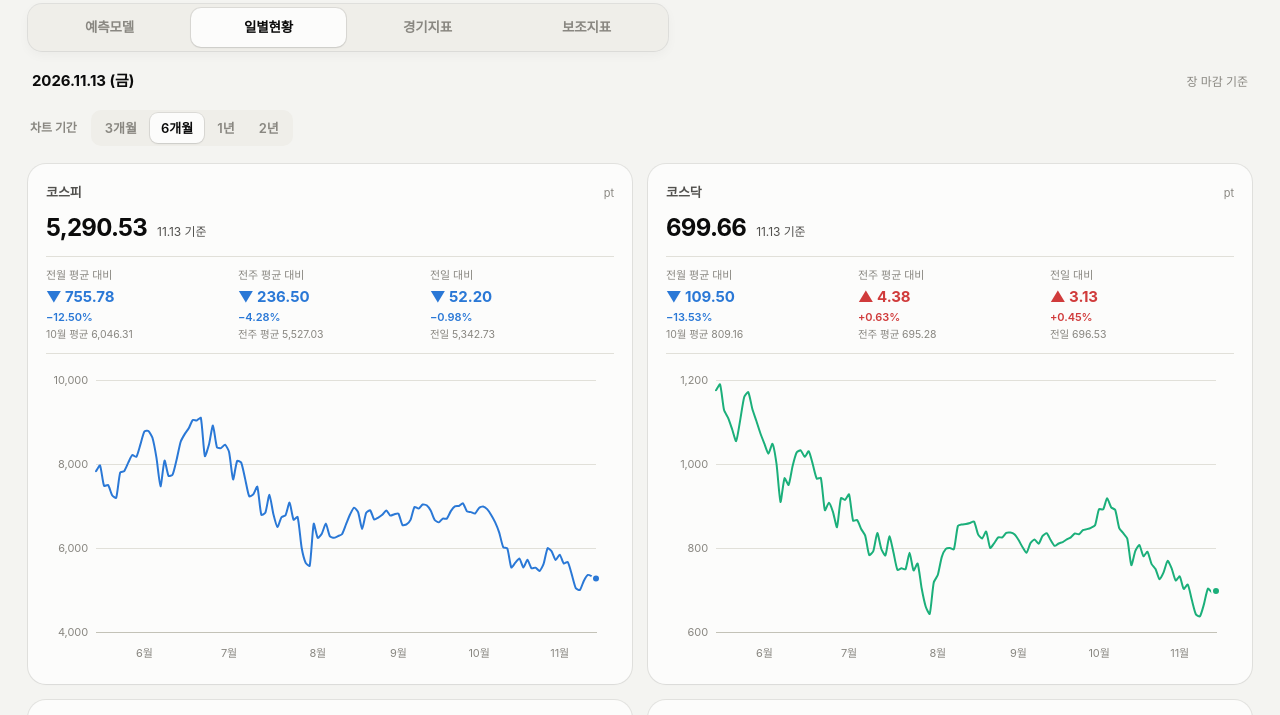
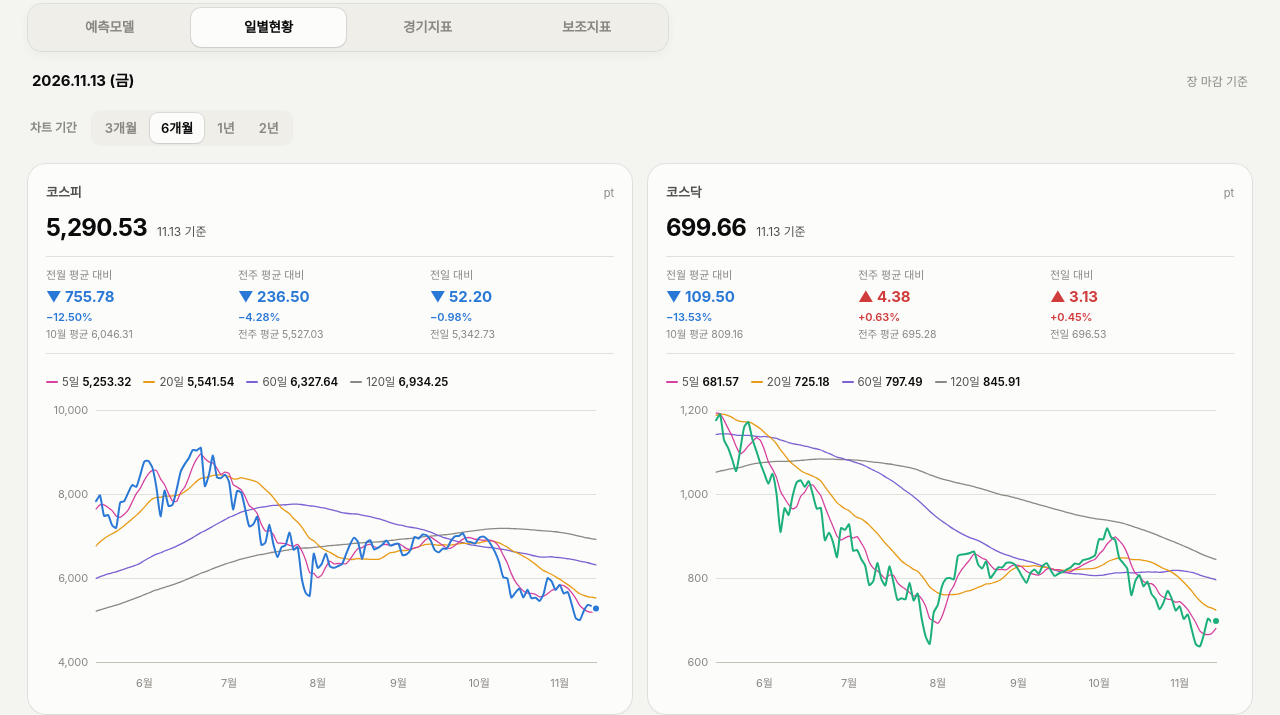
Before and after one commit to shield777/kospi-index, a plain HTML site: page index.html in a window 1280 px wide. Both pictures are taken after a click on the tab "일별현황". Shown: the part 80-795 px from the top of the page. Drawn offline with nearby package versions, Linux system fonts and the light colour scheme; a web font is replaced by a local one.

Commit message:
일별현황: 코스피·코스닥 차트에 5·20·60·120일 이동평균선과 범례
Co-Authored-By: Claude Opus 5.5 <noreply@anthropic.com>

```diff
--- a/index.html
+++ b/index.html
@@ -25,7 +25,7 @@
   --red:#d03b3b; --red-wash:rgba(208,59,59,.10); --red-soft:#fbe6e4;
   --warn:#fab219; --warn-soft:#fdf1d6; --warn-ink:#7a5200;
   --kospi:#6f6e69;
-  --c1:#2a78d6; --c2:#eb6834; --c3:#1baf7a; --c4:#eda100; --kr-up:#d03b3b; --kr-dn:#2a78d6;
+  --c1:#2a78d6; --c2:#eb6834; --c3:#1baf7a; --c4:#eda100; --kr-up:#d03b3b; --kr-dn:#2a78d6; --ma5:#d6409f; --ma20:#e89a14; --ma60:#7b61d1; --ma120:#8a8984;
   --f:"Pretendard Variable",Pretendard,-apple-system,BlinkMacSystemFont,system-ui,"Apple SD Gothic Neo","Malgun Gothic",sans-serif;
   color-scheme:light;
 }
@@ -35,14 +35,14 @@
   --blue:#3987e5; --blue-wash:rgba(57,135,229,.16); --blue-soft:#1b2c43;
   --red:#e66767; --red-wash:rgba(230,103,103,.14); --red-soft:#3d2120;
   --warn:#fab219; --warn-soft:#3a2f14; --warn-ink:#fab219;
-  --kospi:#a3a29b; --c1:#3987e5; --c2:#d95926; --c3:#199e70; --c4:#c98500; --kr-up:#e66767; --kr-dn:#3987e5; color-scheme:dark}}
+  --kospi:#a3a29b; --c1:#3987e5; --c2:#d95926; --c3:#199e70; --c4:#c98500; --kr-up:#e66767; --kr-dn:#3987e5; --ma5:#e86bb8; --ma20:#f0b23a; --ma60:#9b86e8; --ma120:#a3a29b; color-scheme:dark}}
 :root[data-theme="dark"]{
   --page:#0d0d0d; --surface:#1a1a19; --ink:#f0efec; --ink2:#c3c2b7; --muted:#898781;
   --grid:#2c2c2a; --axis:#45443f; --ring:rgba(255,255,255,.08); --wash:#252523;
   --blue:#3987e5; --blue-wash:rgba(57,135,229,.16); --blue-soft:#1b2c43;
   --red:#e66767; --red-wash:rgba(230,103,103,.14); --red-soft:#3d2120;
   --warn:#fab219; --warn-soft:#3a2f14; --warn-ink:#fab219;
-  --kospi:#a3a29b; --c1:#3987e5; --c2:#d95926; --c3:#199e70; --c4:#c98500; --kr-up:#e66767; --kr-dn:#3987e5; color-scheme:dark}
+  --kospi:#a3a29b; --c1:#3987e5; --c2:#d95926; --c3:#199e70; --c4:#c98500; --kr-up:#e66767; --kr-dn:#3987e5; --ma5:#e86bb8; --ma20:#f0b23a; --ma60:#9b86e8; --ma120:#a3a29b; color-scheme:dark}
 *{box-sizing:border-box}
 html{-webkit-text-size-adjust:100%}
 body{margin:0;background:var(--page);color:var(--ink);font-family:var(--f);font-size:15px;line-height:1.55;letter-spacing:-.005em;
@@ -170,6 +170,9 @@ tr.cur td:first-child{box-shadow:inset 3px 0 0 var(--ink);padding-left:10px}
 .ch-head h2{margin:0}
 .unit{font-size:11px;color:var(--muted)}
 .mbox{position:relative;height:220px}
+.malg{display:flex;flex-wrap:wrap;gap:2px 12px;font-size:11.5px;color:var(--ink2);margin:8px 0 4px}
+.malg i{display:inline-block;width:12px;height:2.5px;border-radius:2px;vertical-align:3px;margin-right:4px}
+.malg b{font-weight:600;color:var(--ink)}
 .msg{font-size:13px;color:var(--ink2);margin:0;line-height:1.6}
 /* 경기지표 */
 .chips{display:flex;flex-wrap:wrap;gap:8px 16px;margin:0 0 12px}
@@ -687,7 +690,7 @@ const WK='일월화수목금토';
 const dLabel=s=>{const t=new Date(s+'T00:00:00');return s.replace(/-/g,'.')+' ('+WK[t.getDay()]+')';};
 function lineCfg({lab,ds,tick,fmt,title,refs=[],step=false,ymin,ymax}){
   const K=SC();
-  return {type:'line',data:{labels:lab,datasets:ds.map((s,k)=>({label:s.name,data:s.data,borderColor:s.color||K.c[k],backgroundColor:s.color||K.c[k],borderWidth:2,pointRadius:0,
+  return {type:'line',data:{labels:lab,datasets:ds.map((s,k)=>({label:s.name,data:s.data,borderColor:s.color||K.c[k],backgroundColor:s.color||K.c[k],borderWidth:s.width||2,noEnd:!!s.noEnd,order:s.order||0,pointRadius:0,
       pointHoverRadius:4,pointHoverBorderWidth:2,pointHoverBorderColor:K.surf,pointHoverBackgroundColor:s.color||K.c[k],tension:step?0:.2,stepped:step?'before':false,spanGaps:true,borderJoinStyle:'round',borderCapStyle:'round'}))},
     options:{responsive:true,maintainAspectRatio:false,animation:false,layout:{padding:{right:10,top:4}},interaction:{mode:'index',intersect:false},
       plugins:{legend:{display:false},tooltip:tipOf(title,fmt)},
@@ -699,6 +702,11 @@ const segHTML=(id,opts,curv)=>'<div class="seg" role="group" id="'+id+'">'+opts.
 const getPref=(k,def)=>{try{return localStorage.getItem(k)||def}catch(e){return def}};
 const setPref=(k,v)=>{try{localStorage.setItem(k,v)}catch(e){}};
 
+/* 이동평균선: 최근 n거래일 종가 평균 (빈 날은 건너뜀) */
+const MAS=[[5,'--ma5'],[20,'--ma20'],[60,'--ma60'],[120,'--ma120']];
+const maSeries=(a,n)=>{const out=new Array(a.length).fill(null),buf=[];let sum=0;
+  for(let i=0;i<a.length;i++){const v=a[i];if(v==null)continue;buf.push(v);sum+=v;if(buf.length>n)sum-=buf.shift();if(buf.length===n)out[i]=sum/n;}return out;};
+const maLegend=a=>'<div class="malg">'+MAS.map(([n,v])=>{const m=maSeries(a,n),i=lastI(m);return '<span><i style="background:var('+v+')"></i>'+n+'일 <b>'+(i<0?'–':nf(m[i],2))+'</b></span>';}).join('')+'</div>';
 /* ───────── 일별현황 탭 ───────── */
 let drange=getPref('drange','6'); if(!['3','6','12','24'].includes(drange)) drange='6';   // 예전에 고른 3년·5년이 남아 있으면 6개월로
 function renderDay(){
@@ -737,7 +745,7 @@ function renderDay(){
     const i=lastI(a), j=prevI(a,i);
     return '<section class="card"><div class="ch-head"><h2>'+title+'</h2><span class="unit">'+unit+'</span></div>'+
       '<div class="kv"><span class="big2">'+nf(a[i],dec)+'</span><span class="sub2">'+(full?'':'전일 대비 '+(j>=0?arrow(a[i]-a[j],dec):'–')+' · ')+d[i].slice(5).replace('-','.')+' 기준'+(note||'')+'</span></div>'+
-      (full?cmp3(a,dec,kr):'')+'<div class="mbox"><canvas id="'+id+'"></canvas></div></section>';
+      (full?cmp3(a,dec,kr):'')+(kr?maLegend(a):'')+'<div class="mbox"><canvas id="'+id+'"></canvas></div></section>';
   };
   el.innerHTML=
     '<div class="dayhead"><b>'+dLabel(d[iK])+'</b><span>장 마감 기준</span></div>'+
@@ -755,10 +763,12 @@ function drawDay(){
   const from=new Date(end); from.setMonth(from.getMonth()-(+drange));
   let st=d.findIndex(x=>new Date(x+'T00:00:00')>=from); if(st<0) st=0;
   const lab=d.slice(st), K=SC();
-  const one=(key,id,name,dec,refs,color)=>{const a=C[key];if(!a)return;
-    mk(id,document.getElementById(id),lineCfg({lab,ds:[{name,data:a.slice(st),color}],tick:dayTick(lab),fmt:v=>nf(v,dec),title:i=>dLabel(lab[i]),refs}));};
-  one('코스피','c-kospi','코스피',2,[],K.c[0]);
-  one('코스닥','c-kosdaq','코스닥',2,[],K.c[2]);
+  const one=(key,id,name,dec,refs,color,ma)=>{const a=C[key];if(!a)return;
+    const ds=[{name,data:a.slice(st),color}];
+    if(ma) MAS.forEach(([n,v])=>ds.push({name:n+'일선',data:maSeries(a,n).slice(st),color:css(v),width:1.3,noEnd:true,order:1}));   // 이평은 전체 기간으로 계산한 뒤 보이는 구간만
+    mk(id,document.getElementById(id),lineCfg({lab,ds,tick:dayTick(lab),fmt:v=>nf(v,dec),title:i=>dLabel(lab[i]),refs}));};
+  one('코스피','c-kospi','코스피',2,[],K.c[0],true);
+  one('코스닥','c-kosdaq','코스닥',2,[],K.c[2],true);
   one('환율','c-fx','환율',1,[],K.c[0]);
   one('뉴스심리','c-news','뉴스심리',1,[100],K.c[1]);
 }
```
